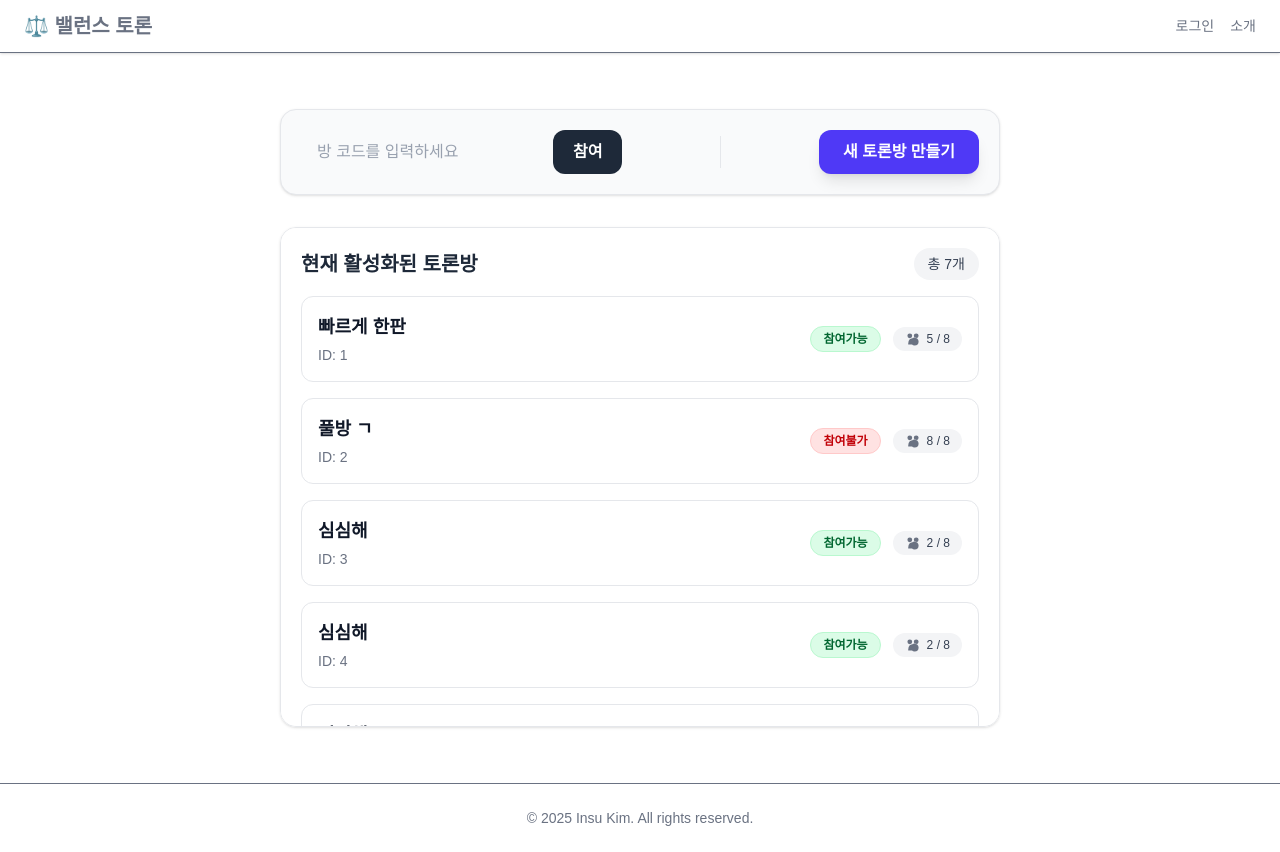
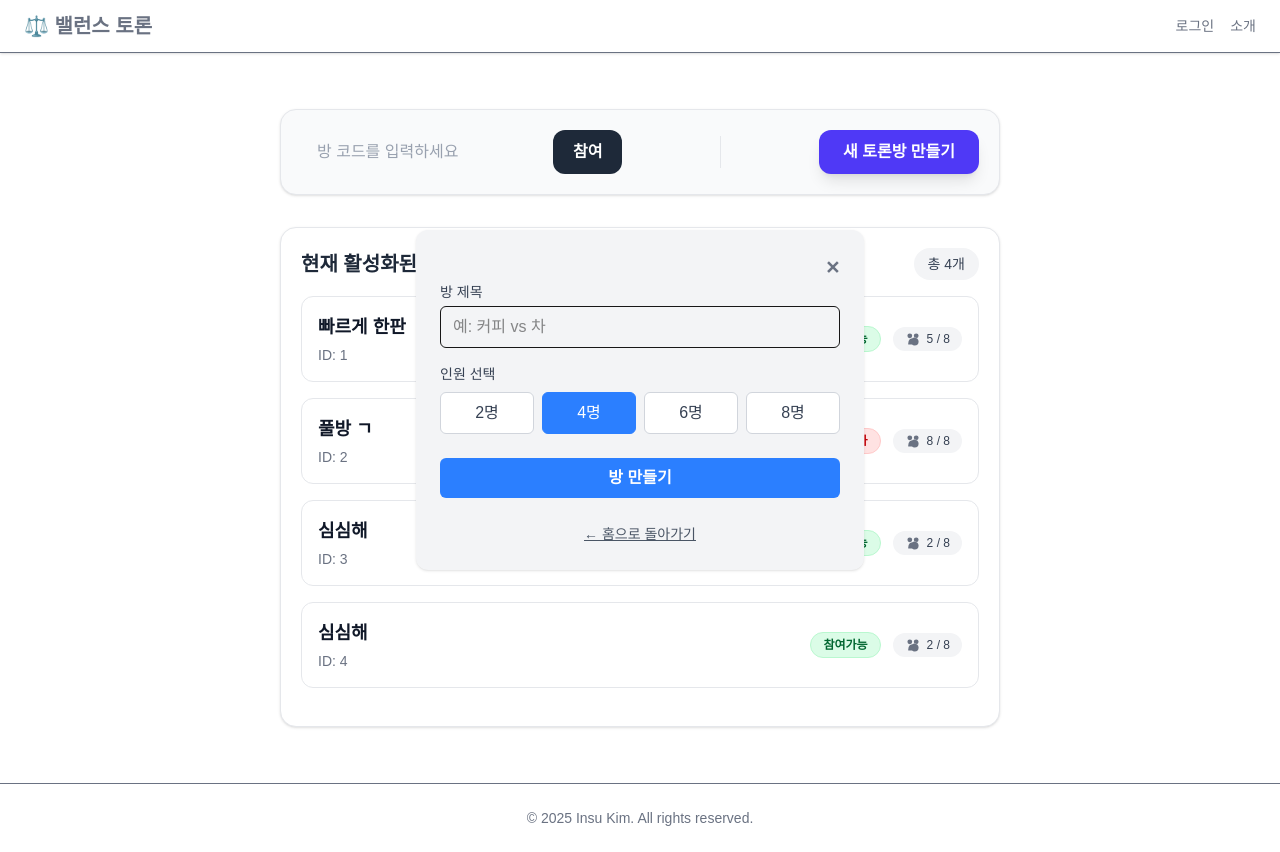
Before and after one commit to insu1170/BalanceTalk, a Next.js app in the folder web/: page / in a window 1280 px wide. Built offline with nearby package versions, Linux system fonts and the light colour scheme.

Commit message:
feat: 토론 방 생성 UI 추가

```diff
--- /dev/null
+++ b/web/src/app/components/TextInputField.tsx
@@ -0,0 +1,24 @@
+interface TextFieldProps {
+    label: string;
+    type?: string;
+    placeholder?: string;
+}
+
+export default function TextField({
+    label,
+    type = "text",
+    placeholder = "",
+}: TextFieldProps) {
+    return (
+        <div className="mb-4">
+            <label className="block text-sm font-medium text-gray-700 mb-1">
+                {label}
+            </label>
+            <input
+                type={type}
+                placeholder={placeholder}
+                className="w-full border rounded-md px-3 py-2 focus:outline-none focus:ring-2 focus:ring-blue-500"
+            />
+        </div>
+    );
+}
--- /dev/null
+++ b/web/src/app/create/page.tsx
@@ -0,0 +1,70 @@
+"use client";
+import Link from "next/link";
+import TextField from "../components/TextInputField";
+import { useState } from "react";
+
+
+interface CreateRoomProps {
+    className?: string;
+}
+
+const CreateRoom = ({ className = "" }) => {
+    const [participants, setParticipants] = useState<number>(4);
+
+    return (
+        <div className={`mx-auto w-full max-w-md bg-gray-100 p-6 rounded-xl shadow-sm font-sans fl items-center justify-center ${className}`}>
+            <div className="flex justify-end">
+                <button className="text-gray-500 hover:text-gray-700 cursor-pointer text-lg font-semibold">
+                    ✕
+                </button>
+            </div>
+
+            {/* 방 제목 */}
+            <TextField label="방 제목" placeholder="예: 커피 vs 차" />
+
+            {/* 인원 선택 */}
+            <div className="mb-6">
+                <label className="block text-sm font-medium text-gray-700 mb-2">
+                    인원 선택
+                </label>
+                <div className="grid grid-cols-4 gap-2">
+                    {[2, 4, 6, 8].map((num) => (
+                        <label
+                            key={num}
+                            className={`flex items-center justify-center py-2 rounded-md border cursor-pointer transition-colors
+                ${participants === num
+                                    ? "bg-blue-500 text-white border-blue-500"
+                                    : "bg-white text-gray-700 hover:bg-gray-100 border-gray-300"
+                                }`}
+                        >
+                            <input
+                                type="radio"
+                                name="participants"
+                                value={num}
+                                checked={participants === num}
+                                onChange={() => setParticipants(num)}
+                                className="hidden"
+                            />
+                            {num}명
+                        </label>
+                    ))}
+                </div>
+            </div>
+
+            <button className="w-full bg-blue-500 text-white py-2 rounded-md font-semibold hover:bg-blue-600 transition-colors">
+                방 만들기
+            </button>
+
+            <div className="mt-6 text-center">
+                <Link
+                    href="/"
+                    className="text-sm text-gray-600 hover:text-blue-500 underline"
+                >
+                    ← 홈으로 돌아가기
+                </Link>
+            </div>
+        </div>
+    );
+};
+
+export default CreateRoom;
--- a/web/src/app/page.tsx
+++ b/web/src/app/page.tsx
@@ -1,14 +1,12 @@
 import Link from "next/link";
-
+import CreateRoom from "./create/page";
 // Mock data for rooms, now including participant counts
 const rooms = [
   { id: "1", name: "빠르게 한판", currentParticipants: 5, maxParticipants: 8 },
   { id: "2", name: "풀방 ㄱ", currentParticipants: 8, maxParticipants: 8 },
   { id: "3", name: "심심해", currentParticipants: 2, maxParticipants: 8 },
   { id: "4", name: "심심해", currentParticipants: 2, maxParticipants: 8 },
-  { id: "5", name: "심심해", currentParticipants: 2, maxParticipants: 8 },
-  { id: "32", name: "심심해", currentParticipants: 2, maxParticipants: 8 },
-  { id: "33", name: "심심해", currentParticipants: 2, maxParticipants: 8 },
+
 ];
 
 export default function Home() {
@@ -52,8 +50,9 @@ export default function Home() {
               총 {rooms.length}개
             </span>
           </div>
+          <CreateRoom className="fixed top-1/2 left-1/2 -translate-x-1/2 -translate-y-1/2 z-50"></CreateRoom>
+          <ul className="space-y-4">
 
-          <ul className="space-y-4">
             {rooms.map((room) => {
               const isFull = room.currentParticipants >= room.maxParticipants;
               return (
@@ -71,11 +70,10 @@ export default function Home() {
                       {/* Right: status and participants */}
                       <div className="flex items-center gap-3 text-sm">
                         <span
-                          className={`rounded-full px-3 py-1 text-xs font-semibold ${
-                            isFull
-                              ? "bg-red-100 text-red-700 border border-red-200"
-                              : "bg-green-100 text-green-800 border border-green-200"
-                          }`}
+                          className={`rounded-full px-3 py-1 text-xs font-semibold ${isFull
+                            ? "bg-red-100 text-red-700 border border-red-200"
+                            : "bg-green-100 text-green-800 border border-green-200"
+                            }`}
                         >
                           {isFull ? "참여불가" : "참여가능"}
                         </span>
```
Also changed, not shown: web/src/app/layout.tsx (line endings or trailing spaces).
